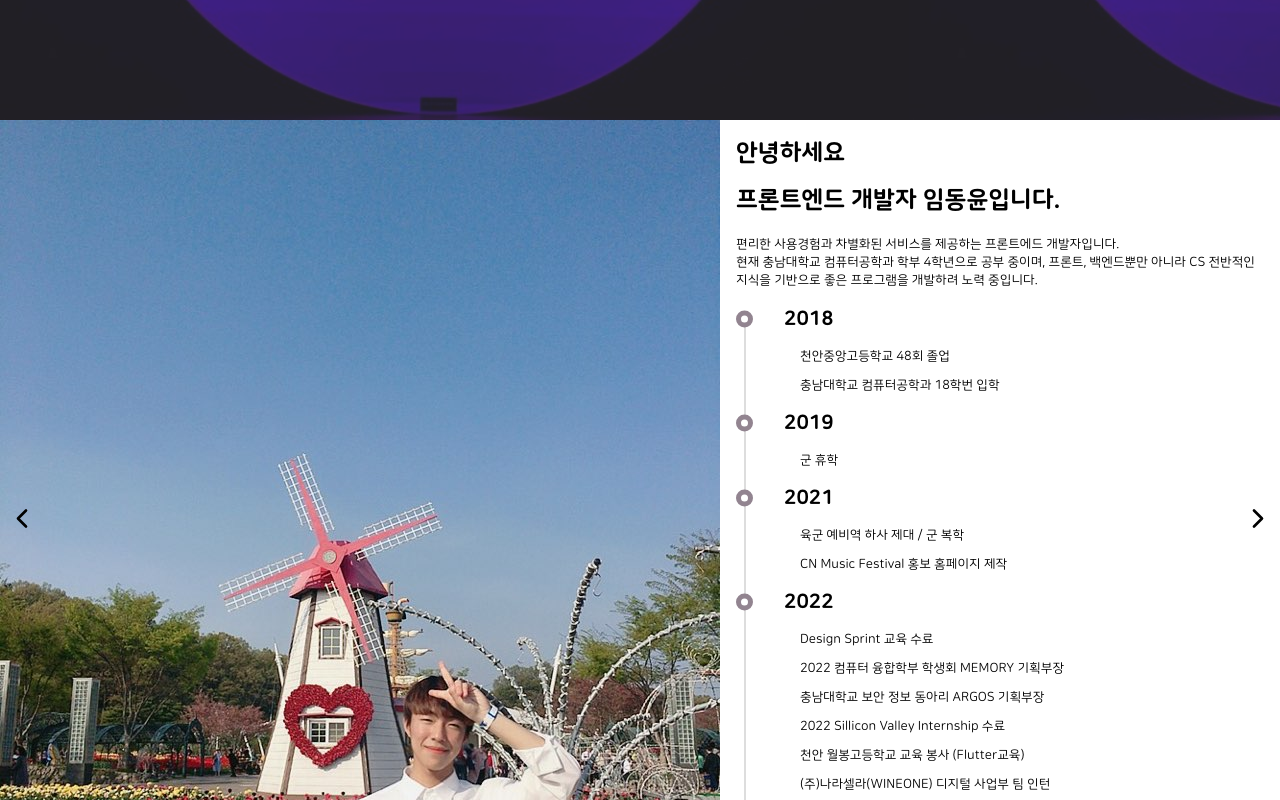
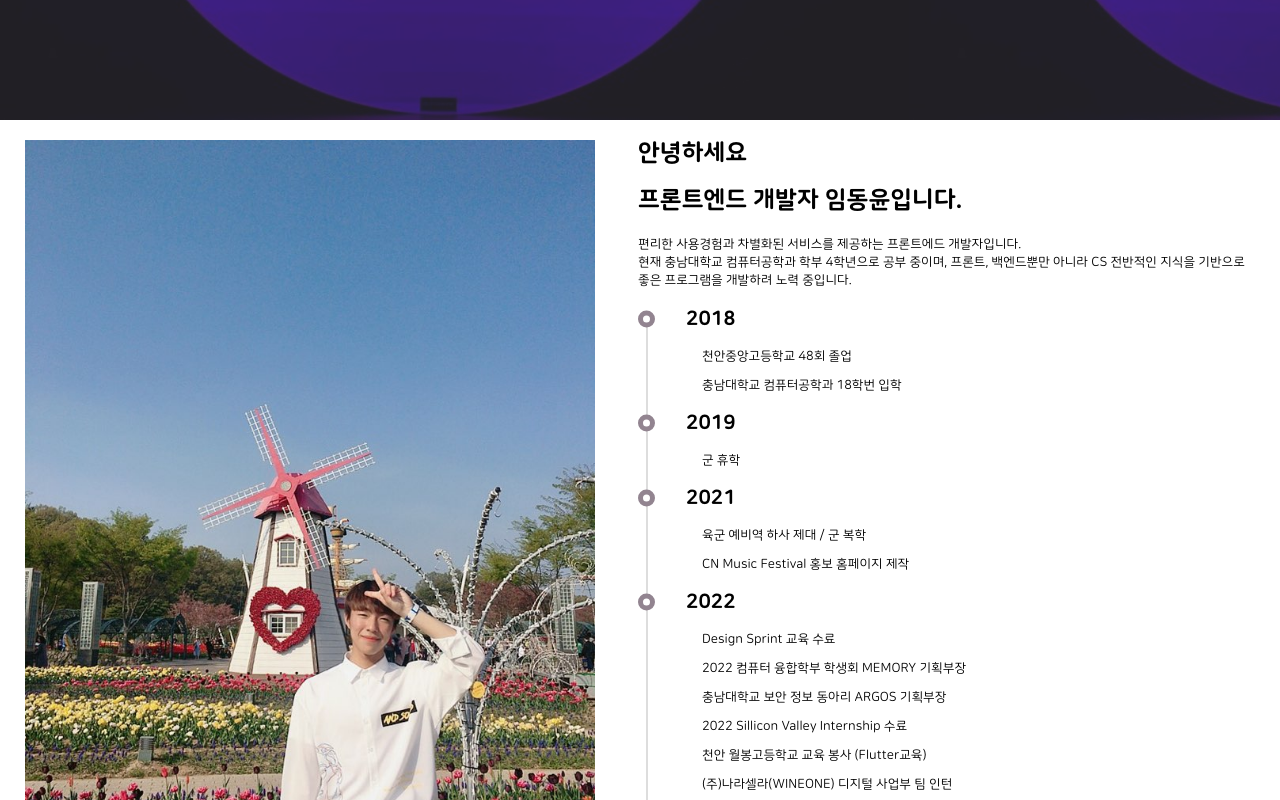
Before and after one commit to DongYounYim/Portfolio, a React (Create React App) app: page / in a window 1280 px wide. Shown: the part 680-1480 px from the top of the page. Built offline with nearby package versions, Linux system fonts and the light colour scheme.

Commit message:
[refact] 불필요한 코드 제거와 warning 제거

```diff
--- a/src/SliderContents/SliderContent1.jsx
+++ b/src/SliderContents/SliderContent1.jsx
@@ -3,9 +3,16 @@ import profileImg from "../assets/images/profile.jpg";
 
 const SliderContent1 = () => {
   return (
-    <div style={{ display: "flex" }}>
-      <div style={{ flex: 1, textAlign: "center", objectFit: "fill" }}>
-        <img src={profileImg} placeholder="프로필 이미지" />
+    <div style={{ display: "flex" }} className="CardContent" id="content1">
+      <div
+        style={{
+          display: "flex",
+          flex: 1,
+          justifyContent: "center",
+          alignItems: "center",
+        }}
+      >
+        <img src={profileImg} alt="프로필 이미지" className="CardImage" />
       </div>
       <div style={{ flex: 1, margin: "0 16px" }}>
         <h2>안녕하세요</h2>
--- a/src/SliderContents/SliderContent2.jsx
+++ b/src/SliderContents/SliderContent2.jsx
@@ -7,7 +7,7 @@ const SliderContent2 = () => {
   return (
     <div
       style={{ display: "flex", height: "-webkit-fill-available" }}
-      className="pebbleBackground"
+      className="CardContent pebbleBackground"
     >
       <div
         style={{
@@ -17,7 +17,7 @@ const SliderContent2 = () => {
           alignItems: "center",
         }}
       >
-        <img src={WebDevelop} alt="웹 이미지" />
+        <img src={WebDevelop} alt="웹 이미지" className="CardImage" />
       </div>
       <div
         style={{
@@ -28,12 +28,7 @@ const SliderContent2 = () => {
           justifyContent: "center",
         }}
       >
-        <h4>HTML5, CSS3, JavaScript 기반으로 웹 개발 공부를 시작했습니다. </h4>
-        <h4>
-          현재는 React 기반의 웹페이지를 주로 제작하며 TypeScript, SCSS, Next.js
-          등 웹개발에 관련된 기술스택들을 습득 중 입니다.
-        </h4>
-        <h5>제작 웹 페이지</h5>
+        <h5>제작 웹 페이지 (프로젝트)</h5>
         <ol className="numbericOrder">
           <li>CNMusicFestival 홍보 홈페이지 제작</li>
           <li>2022 엔지니어링페어 컴퓨터융합학부 행사 페이지 제작</li>
--- a/src/SliderContents/SliderContent3.jsx
+++ b/src/SliderContents/SliderContent3.jsx
@@ -9,7 +9,7 @@ const SliderContent3 = () => {
   return (
     <div
       style={{ display: "flex", height: "-webkit-fill-available" }}
-      className="pebbleBackground"
+      className="CardContent pebbleBackground"
     >
       <div
         style={{
@@ -19,7 +19,7 @@ const SliderContent3 = () => {
           alignItems: "center",
         }}
       >
-        <img src={mobileDevelop} alt="모바일 이미지" />
+        <img src={mobileDevelop} alt="모바일 이미지" className="CardImage" />
       </div>
       <div
         style={{
@@ -30,13 +30,7 @@ const SliderContent3 = () => {
           justifyContent: "center",
         }}
       >
-        <h4>웹 언어를 기반으로 모바일 앱 제작도 진행했습니다.</h4>
-        <h4>
-          React를 기반으로 웹/앱 제작 및 React Native 및 Flutter를 사용하여
-          하이브리드 앱 개발을 하는데 관심있고 swift, kotlin을 통해 네이티브 앱
-          제작에도 도전하기 위해 공부 중 입니다.
-        </h4>
-        <h5>제작 애플리케이션</h5>
+        <h5>제작 애플리케이션 (프로젝트)</h5>
         <ol className="numbericOrder">
           <li>슬기로운 문화생활 (Design-sprint 교육) - Flutter </li>
           <LinkBadge
--- a/src/components/Header/index.js
+++ b/src/components/Header/index.js
@@ -4,7 +4,7 @@ export default function Header({ ...props }) {
   return (
     <section className="header">
       <Spacer />
-      <span>I'm younique</span>
+      <h3>I'm younique</h3>
       <Icon name="list" size={32} color="white" />
     </section>
   );
--- a/src/components/Slider/index.js
+++ b/src/components/Slider/index.js
@@ -1,28 +1,10 @@
-import { useState, useRef, useEffect } from "react";
+import { useState, useRef, useEffect, useCallback } from "react";
 import useTimeoutFn from "../../hooks/useTimeoutFn";
-import Icon from "../Icon";
 
-const Slider = ({ children, id }) => {
+const Slider = ({ children }) => {
   const [width, setWidth] = useState(window.innerWidth);
   const [state, setState] = useState(0);
   const scrollRef = useRef();
-  const handleMoveLeft = () => {
-    if (state > 0) {
-      setState(state - 1);
-      scrollRef.current.scrollTo({
-        top: 0,
-        left: (state - 1) * width,
-        behavior: "smooth",
-      });
-    } else {
-      setState(children.length - 1);
-      scrollRef.current.scrollRef({
-        top: 0,
-        left: (children.length - 1) * width,
-        behavior: "smooth",
-      });
-    }
-  };
 
   const handleMoveRight = () => {
     if (state < children.length) {
@@ -42,18 +24,16 @@ const Slider = ({ children, id }) => {
     }
   };
 
-  const handleResize = () => {
+  const handleResize = useCallback(() => {
     setWidth(window.innerWidth);
     scrollRef.current.scrollTo({
       top: 0,
       left: state * window.innerWidth,
       behavior: "smooth",
     });
-  };
+  }, [state]);
 
-  //TODO: Resize에 반응할 수 있도록 useEffect
-
-  const [run, clear] = useTimeoutFn(() => {
+  const [run] = useTimeoutFn(() => {
     if (state < children.length - 1) {
       handleMoveRight();
     } else {
@@ -67,8 +47,8 @@ const Slider = ({ children, id }) => {
   }, 5000);
 
   useEffect(() => {
-    // run();
-  }, [state]);
+    run();
+  }, [state, run]);
 
   useEffect(() => {
     setWidth(window.innerWidth);
@@ -80,29 +60,16 @@ const Slider = ({ children, id }) => {
     window.addEventListener("resize", handleResize);
 
     return window.removeEventListener("resize", handleResize);
-  }, [handleResize, width, setWidth]);
+  }, [handleResize, state, width, setWidth]);
 
   return (
-    <div style={{ display: "flex", position: "relative" }}>
-      <button onClick={handleMoveLeft} className="arrowButton">
-        <Icon name="chevron-left" size={32} />
-      </button>
-      <section
-        id={id}
-        className="slider"
-        ref={scrollRef}
-        style={{ transform: `scrollX(${state * 100}%)`, fontSize: "16px" }}
-      >
-        {children}
-      </section>
-      <button
-        onClick={handleMoveRight}
-        className="arrowButton"
-        style={{ right: 0 }}
-      >
-        <Icon name="chevron-right" size={32} />
-      </button>
-    </div>
+    <section
+      id="intro"
+      style={{ transform: `scrollX(${state * 100}%)` }}
+      ref={scrollRef}
+    >
+      {children}
+    </section>
   );
 };
 
--- a/src/page/Main.js
+++ b/src/page/Main.js
@@ -10,19 +10,11 @@ export default function Main() {
   return (
     <div>
       <Header style={{ marginBottom: "16px " }} />
-      <div className="container">
       <Banner />
-        <Slider id="intro">
-          <div className="CardContent" id="content1">
+      <Slider>
         <SliderContent1 />
-          </div>
-          <div className="CardContent">
         <SliderContent2 />
-          </div>
-          <div className="CardContent">
         <SliderContent3 />
-          </div>
-          <div className="CardContent">기타</div>
       </Slider>
       <section style={{ height: "100vh" }}>
         <div style={{ display: "flex" }}>
@@ -36,6 +28,5 @@ export default function Main() {
         </div>
       </section>
     </div>
-    </div>
   );
 }
--- a/src/style/style.scss
+++ b/src/style/style.scss
@@ -76,6 +76,10 @@ li {
   margin: 0 20px;
   font-weight: 600;
   padding: 16px 0;
+
+  h3 {
+    margin: 0;
+  }
 }
 
 .nav-bar {
@@ -109,6 +113,7 @@ li {
 
     & > p {
       font-weight: 600;
+      font-size: 24px;
     }
   }
 
@@ -164,14 +169,12 @@ li {
   }
 }
 
-.slider {
-  height: 100vh;
-}
-
 #intro {
   display: flex;
   overflow-x: scroll;
   scroll-behavior: smooth;
+  height: 100vh;
+  position: relative;
   // 스크롤 바 제거
   &::-webkit-scrollbar {
     display: none; /* 크롬, 사파리, 오페라, 엣지 */
@@ -185,22 +188,11 @@ li {
     overflow: hidden;
 
     .CardImage {
-      width: 100%;
-      height: 100%;
-      object-fit: cover;
+      width: 95%;
+      height: 95%;
+      object-fit: scale-down;
     }
   }
-}
-
-.arrowButton {
-  position: absolute;
-  top: 50%;
-  transform: translate(0, -50%);
-  z-index: 100;
-  background-color: transparent;
-  color: black;
-  border: none;
-  outline: none;
 }
 
 .history {
```
Lines whose indentation alone changed are shown as unchanged.
